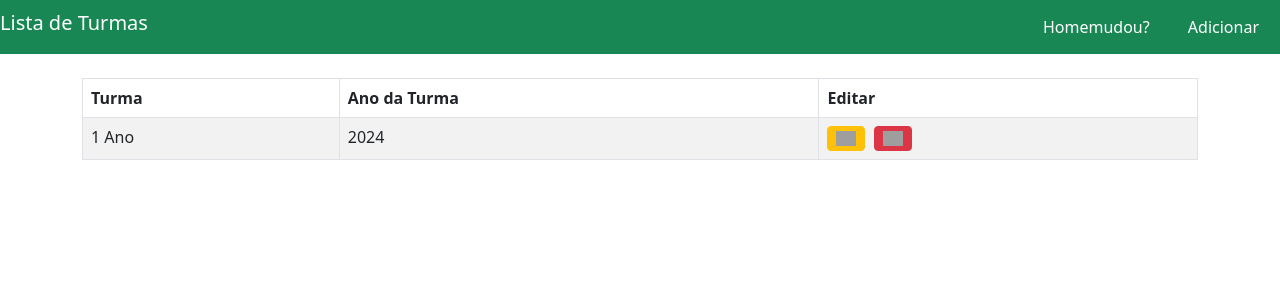
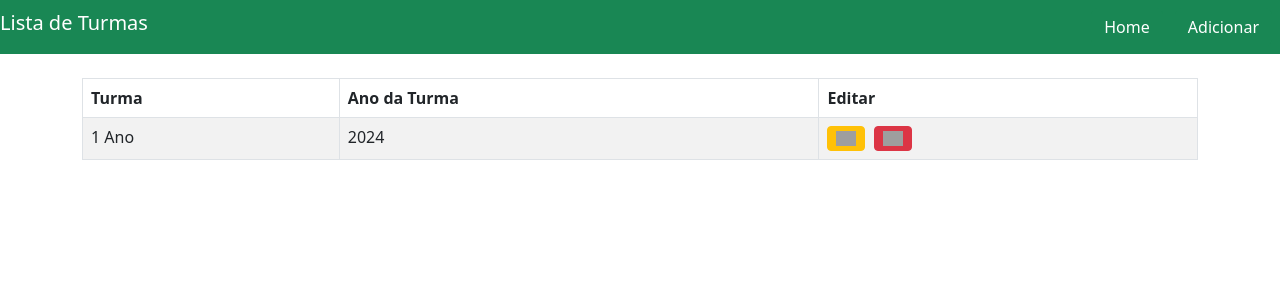
Before and after one commit to HigorOliDev/projeto-poo-hd, a Django app: page /listaTurmas in a window 1280 px wide. Shown: the top 300 px of the page. Run offline with Django 5.2, Linux system fonts and the light colour scheme; data comes from the database, SQL or seed files in the repository; grey boxes are pictures that could not be loaded.

Commit message:
mudança corrigida

```diff
--- a/app/templates/listaTurmas.html
+++ b/app/templates/listaTurmas.html
@@ -12,7 +12,7 @@
       </h1>
       </div>
       <div>
-        <a href="{%url 'gerenciar'%}"> <button class="btn btn-success me-md-2" type="button">Homemudou?</button></a>
+        <a href="{%url 'gerenciar'%}"> <button class="btn btn-success me-md-2" type="button">Home</button></a>
         <button class="btn btn-success me-md-2" type="button">Adicionar</button>
       </div>
 
```
